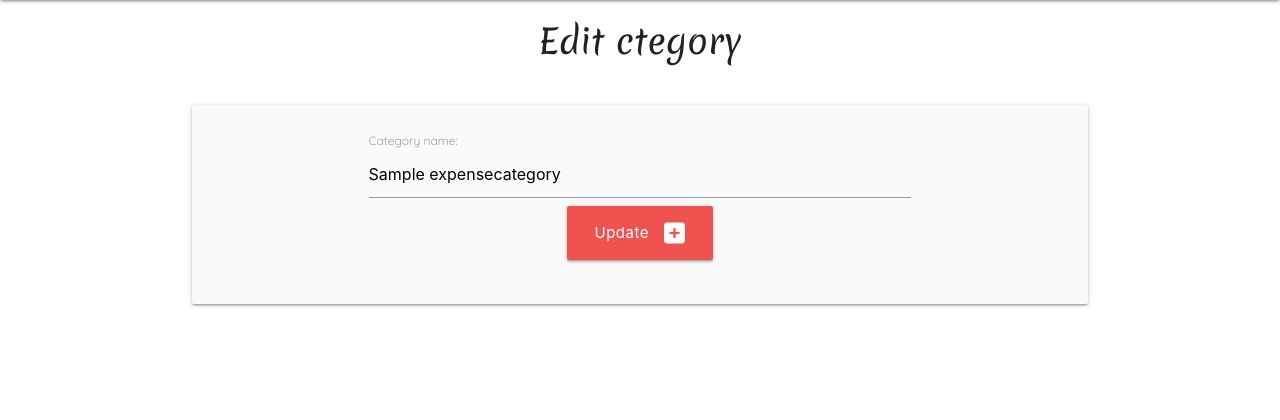
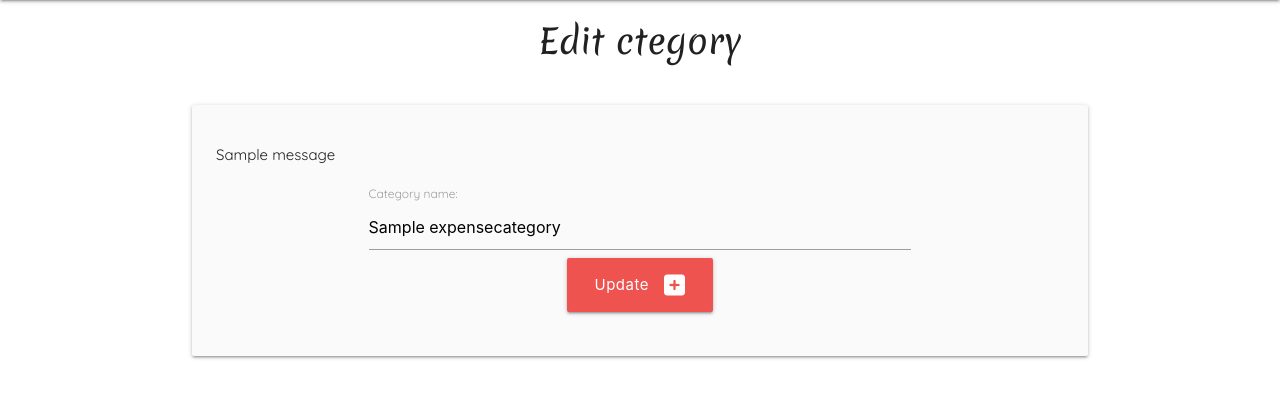
Before and after one commit to e-kai00/expense-tracker, a Django app: page /categories/edit/1/ in a window 1280 px wide. Shown: the part 64-484 px from the top of the page. Run offline with Django 3.2, Linux system fonts and the light colour scheme; a user stored in the database is signed in; tables that the repository leaves empty hold one stand-in row (values such as "Sample post"); one stand-in notice (Sample message) is shown; some libraries are stand-ins or nearby versions.

Commit message:
Add flash message on category update

```diff
--- a/tracker/settings.py
+++ b/tracker/settings.py
@@ -146,6 +146,8 @@ USE_TZ = True
 
 STATIC_URL = '/static/'
 
+MESSAGE_STORAGE = "django.contrib.messages.storage.session.SessionStorage"
+
 # Default primary key field type
 # https://docs.djangoproject.com/en/3.2/ref/settings/#default-auto-field
 
--- a/trackerapp/static/trackerapp/js/script.js
+++ b/trackerapp/static/trackerapp/js/script.js
@@ -11,6 +11,10 @@ $(document).ready(function() {
 
     initMaterialize();
 
+
+  setTimeout(function() {
+    $('#flash-message').fadeOut();
+  }, 3500);
 
   // Get current year for the Cpyright
   $('#copyright').text(new Date().getFullYear());
--- a/trackerapp/templates/trackerapp/base.html
+++ b/trackerapp/templates/trackerapp/base.html
@@ -7,9 +7,11 @@
     <meta charset="UTF-8">
     <meta http-equiv="X-UA-Compatible" content="IE=edge">
     <meta name="viewport" content="width=device-width, initial-scale=1.0">
-    <meta name="description" content="Expense Tracker | Manage your finances and gain insights into your spending habits.">
+    <meta name="description"
+        content="Expense Tracker | Manage your finances and gain insights into your spending habits.">
 
-    <link rel="stylesheet" href="https://cdnjs.cloudflare.com/ajax/libs/materialize/1.0.0/css/materialize.min.css" type="text/css">
+    <link rel="stylesheet" href="https://cdnjs.cloudflare.com/ajax/libs/materialize/1.0.0/css/materialize.min.css"
+        type="text/css">
     {% block head %}{% endblock %}
     <link href="https://fonts.googleapis.com/icon?family=Material+Icons" rel="stylesheet">
     <link rel="stylesheet" href="{% static 'trackerapp/css/style.css' %}" type="text/css">
@@ -65,6 +67,14 @@
     </header>
 
     <main class="container">
+        {% if messages %}
+        <ul class="messages">
+            {% for message in messages %}
+            <li id="flash-message" {% if message.tags %} class="{{ message.tags }}" {% endif %}>{{ message }}</li>
+                {% endfor %}
+        </ul>
+        {% endif %}
+
         {% block content %}
         {% endblock %}
     </main>
@@ -85,4 +95,5 @@
     {% block scripts %}
     {% endblock %}
 </body>
+
 </html>
--- a/trackerapp/templates/trackerapp/categories_edit.html
+++ b/trackerapp/templates/trackerapp/categories_edit.html
@@ -4,6 +4,13 @@
 {% block content %}
 <h4 class="center-align page-heading">Edit ctegory</h4>
 <div class="row card-panel grey lighten-5">
+    {% if messages %}
+        <ul class="messages">
+            {% for message in messages %}
+                <li{% if message.tags %} class="{{ message.tags }}"{% endif %}>{{ message }}</li>
+            {% endfor %}
+        </ul>
+    {% endif %}
     <form class="col s12 l8 offset-l2" method="POST">
         {% csrf_token %}
         {{ form|materializecss }}
--- a/trackerapp/views.py
+++ b/trackerapp/views.py
@@ -1,5 +1,6 @@
 from django.shortcuts import render, redirect, get_object_or_404
 from django.db.models import Q, F, Sum
+from django.contrib import messages
 from django.contrib.auth.decorators import login_required
 from django.http import JsonResponse
 from .models import Transactions, ExpenseCategory
@@ -244,6 +245,9 @@ def categories_edit(request, category_id):
         form.request = request
         if form.is_valid():
             form.save()
+            messages.success(
+                request, f"Category has been updated"
+            )
             return redirect('categories')
     else:
         form = EditCategoryForm(instance=category)
```
